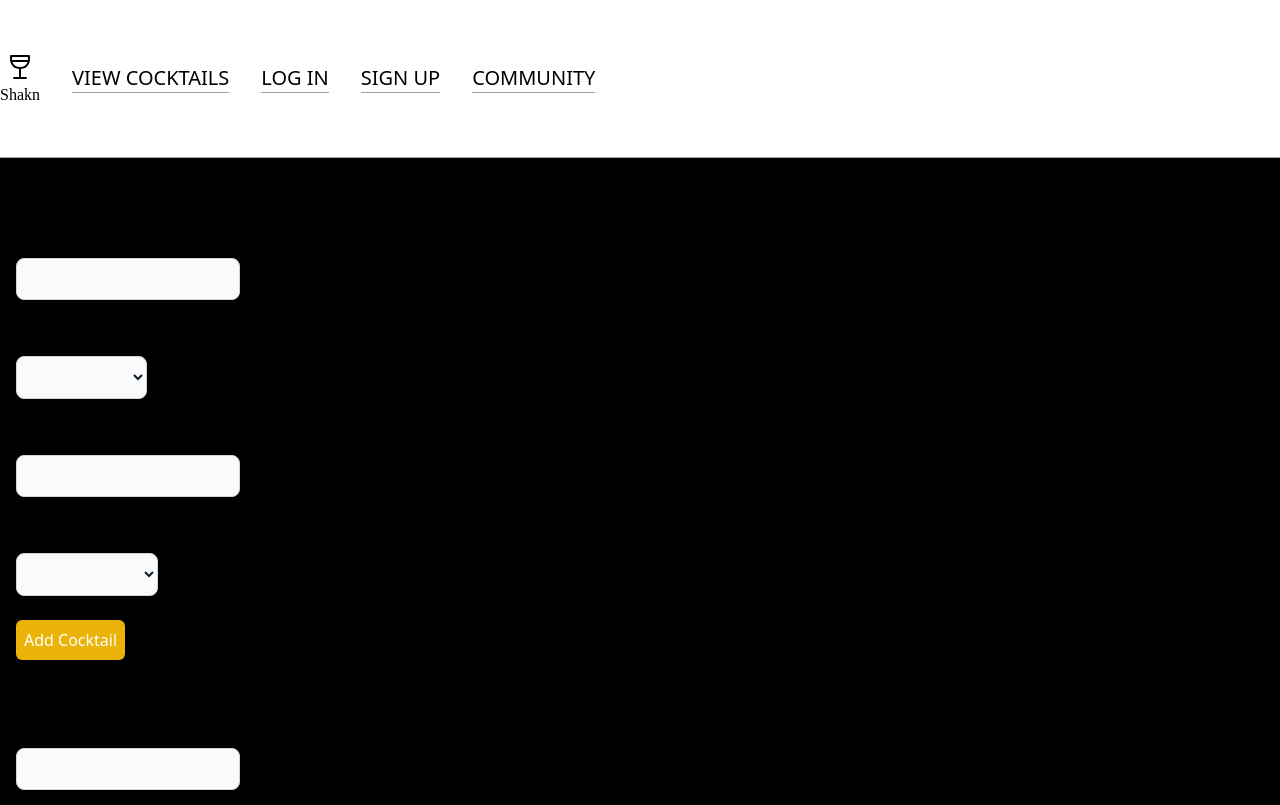
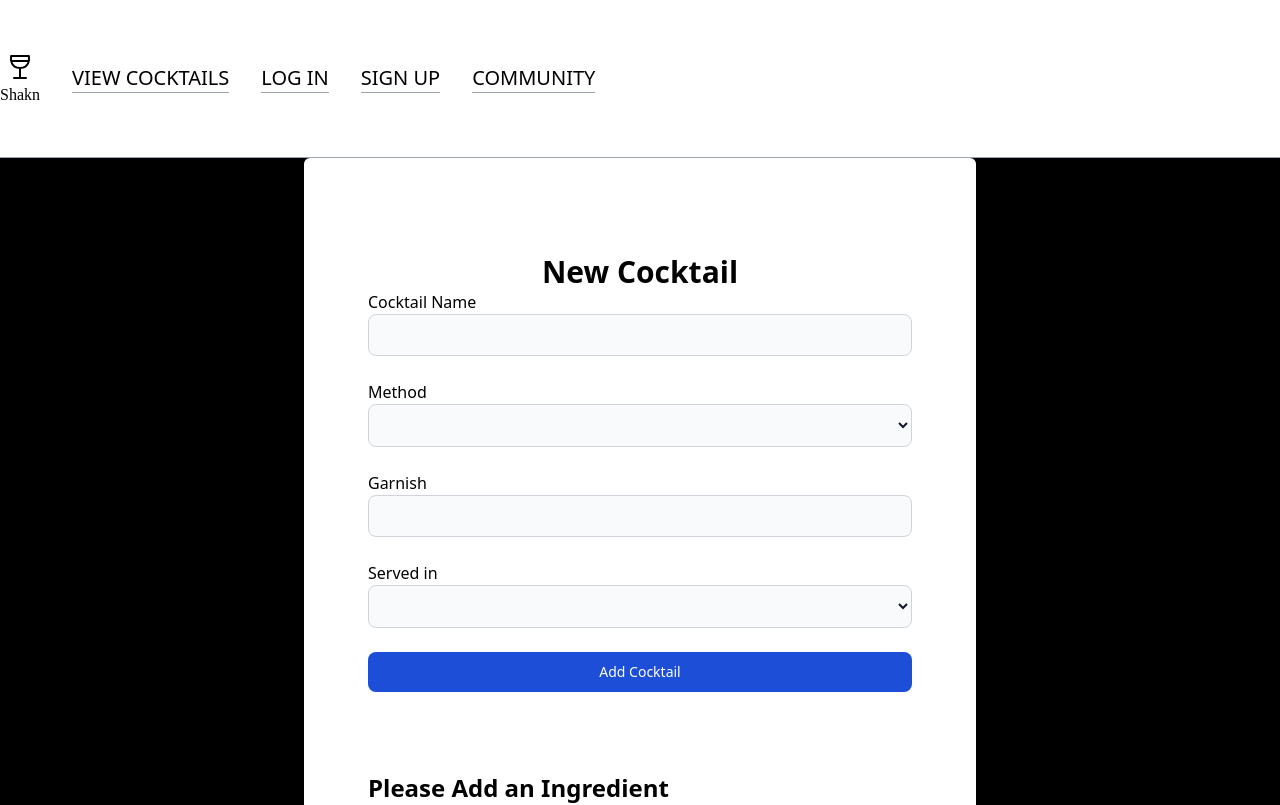
Before and after one commit to cmakride/shakn, a React (Create React App) app: page /add in a window 1280 px wide. Shown: the top 805 px of the page. Built offline with nearby package versions, Linux system fonts and the light colour scheme; no server answers; a web font is replaced by a local one.

Commit message:
Add Cocktail Style

```diff
--- a/src/pages/AddCocktail/AddCocktail.jsx
+++ b/src/pages/AddCocktail/AddCocktail.jsx
@@ -1,4 +1,5 @@
 import React, { useState, useEffect, useRef } from 'react';
+import { BsTrash } from 'react-icons/bs'
 
 function AddCocktail(props) {
     const formElement = useRef()
@@ -36,8 +37,8 @@ function AddCocktail(props) {
         cocktailFormData.append('garnish', formData.garnish)
 
         //! Have to do it this way to get proper array of ingredients in formdata
-        for(let i = 0 ; i < arrayIngredients.length; i++){
-            cocktailFormData.append('ingredients[]',arrayIngredients[i])
+        for (let i = 0; i < arrayIngredients.length; i++) {
+            cocktailFormData.append('ingredients[]', arrayIngredients[i])
         }
 
         props.handleAddCocktail(cocktailFormData)
@@ -92,44 +93,53 @@ function AddCocktail(props) {
 
     //!this will store photofile in formdata in state
     const handleChangePhoto = (evt) => {
-        setFormData({...formData, photo: evt.target.files[0]})
+        setFormData({ ...formData, photo: evt.target.files[0] })
     }
 
 
     return (
         <>
-        <div className="container mx-auto px-4" >
+            <div className="max-w-2xl mx-auto bg-white p-16 rounded-md" >
                 <h1 className="mt-8 text-center text-3xl font-bold">New Cocktail</h1>
                 <form autoComplete='off' ref={formElement} onSubmit={handleSubmit}>
-                <label className="mt-8 text text-2xl font-bold" htmlFor="name-input">Cocktail Name:</label>
-                <input className="bg-gray-50 border border-gray-300 text-gray-900 text-sm rounded-lg focus:ring-blue-500 focus:border-blue-500 block p-2.5 dark:bg-gray-700 dark:border-gray-600 dark:placeholder-gray-400 dark:text-white dark:focus:ring-blue-500 dark:focus:border-blue-500"
+                    <div className="grid gap-6 mb-6 lg:grid-cols-1">
+                        <div>
+                            <label className="mt-8 text text-l font-medium" htmlFor="name-input">Cocktail Name</label>
+                            <input className="bg-gray-50 border border-gray-300 text-gray-900 text-sm rounded-lg focus:ring-blue-500 focus:border-blue-500 block w-full p-2.5 dark:bg-gray-700 dark:border-gray-600 dark:placeholder-gray-400 dark:text-white dark:focus:ring-blue-500 dark:focus:border-blue-500"
                                 type="text"
                                 name="name"
                                 onChange={handleChange}
                                 value={formData.name}
                             />
+                        </div>
 
-                <br />
-                <label className="mt-8 text text-2xl font-bold" htmlFor="method-input">Method:</label>
-                <select className="bg-gray-50 border border-gray-300 text-gray-900 text-sm rounded-lg focus:ring-blue-500 focus:border-blue-500 block p-2.5 dark:bg-gray-700 dark:border-gray-600 dark:placeholder-gray-400 dark:text-white dark:focus:ring-blue-500 dark:focus:border-blue-500" name="method"
+                        <div>
+                            <label className="text text-l font-medium" htmlFor="method-input">Method</label>
+                            <select className="bg-gray-50 border border-gray-300 text-gray-900 text-sm rounded-lg focus:ring-blue-500 focus:border-blue-500 block w-full p-2.5 dark:bg-gray-700 dark:border-gray-600 dark:placeholder-gray-400 dark:text-white dark:focus:ring-blue-500 dark:focus:border-blue-500" name="method"
                                 onChange={handleChange}
                                 value={formData.method}>
                                 <option></option>
                                 <option>Shake</option>
                                 <option>Mixing Glass</option>
                                 <option>Build in Glass</option>
-                </select> <br />
-                <label className="mt-8 text text-2xl font-bold" htmlFor="garnish-input">Garnish:</label>
+                            </select>
+                        </div>
+
+                        <div>
+                            <label className="text text-l font-medium" htmlFor="garnish-input">Garnish</label>
                             <input
-                className="bg-gray-50 border border-gray-300 text-gray-900 text-sm rounded-lg focus:ring-blue-500 focus:border-blue-500 block p-2.5 dark:bg-gray-700 dark:border-gray-600 dark:placeholder-gray-400 dark:text-white dark:focus:ring-blue-500 dark:focus:border-blue-500"
+                                className="bg-gray-50 border border-gray-300 text-gray-900 text-sm rounded-lg focus:ring-blue-500 focus:border-blue-500 block w-full p-2.5 dark:bg-gray-700 dark:border-gray-600 dark:placeholder-gray-400 dark:text-white dark:focus:ring-blue-500 dark:focus:border-blue-500"
                                 type="text"
                                 name="garnish"
                                 onChange={handleChange}
                                 value={formData.garnish}
                                 required
-                /> <br />
-                <label  className="mt-8 text text-2xl font-bold" htmlFor="servedin-input">Served in:</label>
-                <select className="bg-gray-50 border border-gray-300 text-gray-900 text-sm rounded-lg focus:ring-blue-500 focus:border-blue-500 block p-2.5 dark:bg-gray-700 dark:border-gray-600 dark:placeholder-gray-400 dark:text-white dark:focus:ring-blue-500 dark:focus:border-blue-500"
+                            />
+                        </div>
+
+                        <div>
+                            <label className="text text-l font-medium" htmlFor="servedin-input">Served in</label>
+                            <select className="bg-gray-50 border border-gray-300 text-gray-900 text-sm rounded-lg focus:ring-blue-500 focus:border-blue-500 block w-full p-2.5 dark:bg-gray-700 dark:border-gray-600 dark:placeholder-gray-400 dark:text-white dark:focus:ring-blue-500 dark:focus:border-blue-500"
                                 name="served_in"
                                 onChange={handleChange}
                                 value={formData.served_in}
@@ -142,15 +152,18 @@ function AddCocktail(props) {
                                 <option>High Ball</option>
                                 <option>Globe Glass</option>
 
-                </select> <br />
-                <button className="text-white bg-yellow-500 p-2 rounded-md" type='submit'
+                            </select>
+                        </div>
+                        <button className="text-white bg-blue-700 hover:bg-blue-800 focus:ring-4 focus:outline-none focus:ring-blue-300 font-medium rounded-lg text-sm w-full sm:w-auto px-5 py-2.5 text-center dark:bg-blue-600 dark:hover:bg-blue-700 dark:focus:ring-blue-800" type='submit'
                             disabled={!validForm}
                         >Add Cocktail</button>
+                    </div>
                 </form><br />
                 <form
                     autoComplete='off'
                     ref={formElementIng}
                     onSubmit={handleIngredientAdd}>
+                    <div className="grid gap-6 mb-6 lg:grid-cols-1">
                         <h4
                             hidden={enoughIngredients()} className="mt-8 text text-2xl font-bold">Please Add an Ingredient</h4>
                         <input
@@ -159,20 +172,20 @@ function AddCocktail(props) {
                             name="ingredient"
                             value={inputValue}
                             onChange={handleIngredientChange}
-                /> <br />
-                <button className="text-white bg-yellow-500 p-2 rounded-md" type='submit'
-
+                        />
+                        <button className="text-white bg-blue-700 hover:bg-blue-800 focus:ring-4 focus:outline-none focus:ring-blue-300 font-medium rounded-lg text-sm w-full sm:w-auto px-5 py-2.5 text-center dark:bg-blue-600 dark:hover:bg-blue-700 dark:focus:ring-blue-800" type='submit'
                         >
                         Add Ingredient
                         </button>
+                    </div>
                 </form>
                 <h4 className="mt-8 text text-2xl font-bold">Ingredients</h4>
-            <ul>
+                <ul className='my-2'>
                     {arrayIngredients.map((ingredient, idx) => (
-                    <li key={idx}>
+                        <li className ="flex items-center gap-3"key={idx}>
                             <h2>{ingredient}</h2>
-                        <button type="button" onClick={() => handleRemoveIngredient(idx)}>
-                            Remove
+                            <button className="focus:outline-none text-white bg-red-700 hover:bg-red-800 focus:ring-4 focus:ring-red-300 font-medium rounded-lg text-sm px-2 py-2 mr-1 mb-2 dark:bg-red-600 dark:hover:bg-red-700 dark:focus:ring-red-900" type="button" onClick={() => handleRemoveIngredient(idx)}>
+                                <BsTrash className="text-xl"/>
                             </button>
                         </li>
                     ))}
@@ -190,7 +203,7 @@ function AddCocktail(props) {
                         onChange={handleChangePhoto}
                     />
                 </div>
-    </div>
+            </div >
         </>
     );
 }
```
Lines whose indentation alone changed are shown as unchanged.
